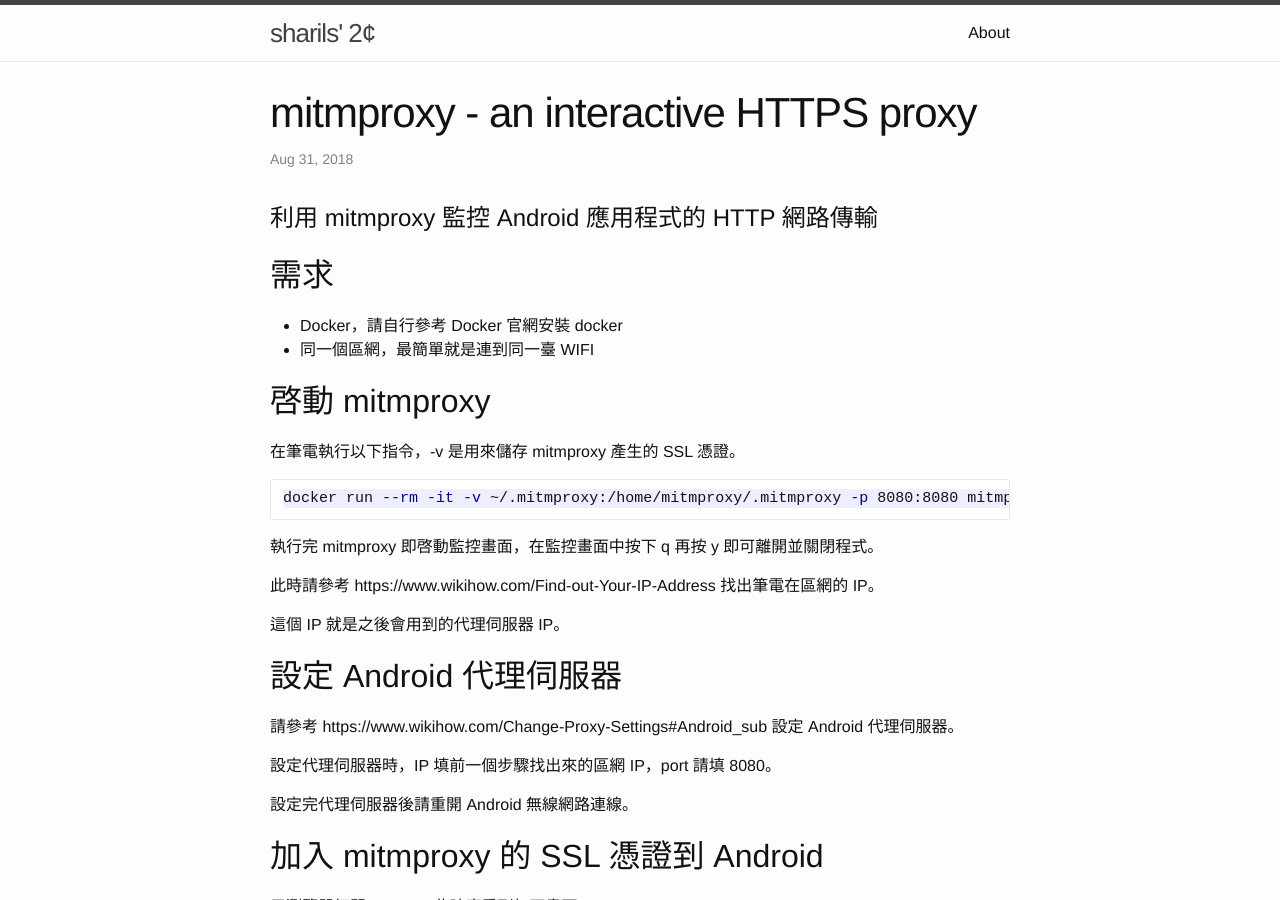
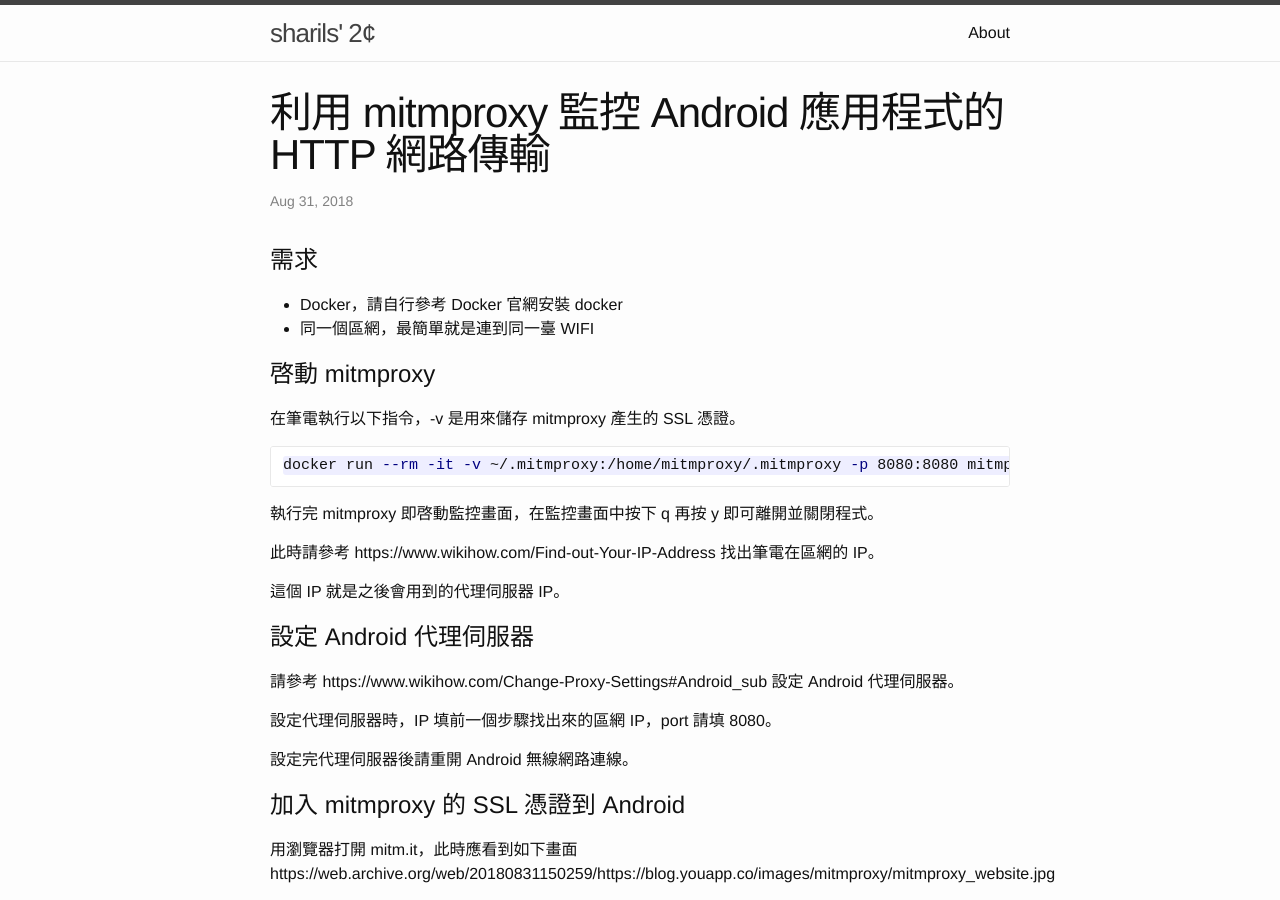
Before and after one commit to sharils/sharils.github.io, a Jekyll site: the page built from _posts/2018-08-31-mitmproxy.markdown, in a window 1280 px wide and 900 px high. Built offline with Jekyll 4.4.1, drawn with Linux system fonts in a browser that asks for light colours.

Commit message:
Fix title

```diff
--- a/_posts/2018-08-31-mitmproxy.markdown
+++ b/_posts/2018-08-31-mitmproxy.markdown
@@ -1,18 +1,16 @@
 ---
 layout: post
-title:  "mitmproxy - an interactive HTTPS proxy"
+title:  "利用 mitmproxy 監控 Android 應用程式的 HTTP 網路傳輸"
 date:   2018-08-31 23:28:47
 categories: jekyll update
 ---
 
-# 利用 mitmproxy 監控 Android 應用程式的 HTTP 網路傳輸
-
-## 需求
+# 需求
 
 - Docker，請自行參考 Docker 官網安裝 docker
 - 同一個區網，最簡單就是連到同一臺 WIFI
 
-## 啓動 mitmproxy
+# 啓動 mitmproxy
 
 在筆電執行以下指令，-v 是用來儲存 mitmproxy 產生的 SSL 憑證。
 
@@ -26,7 +24,7 @@ docker run --rm -it -v ~/.mitmproxy:/home/mitmproxy/.mitmproxy -p 8080:8080 mitm
 
 這個 IP 就是之後會用到的代理伺服器 IP。
 
-## 設定 Android 代理伺服器
+# 設定 Android 代理伺服器
 
 請參考 https://www.wikihow.com/Change-Proxy-Settings#Android_sub 設定 Android 代理伺服器。
 
@@ -34,7 +32,7 @@ docker run --rm -it -v ~/.mitmproxy:/home/mitmproxy/.mitmproxy -p 8080:8080 mitm
 
 設定完代理伺服器後請重開 Android 無線網路連線。
 
-## 加入 mitmproxy 的 SSL 憑證到 Android
+# 加入 mitmproxy 的 SSL 憑證到 Android
 
 用瀏覽器打開 mitm.it，此時應看到如下畫面 https://web.archive.org/web/20180831150259/https://blog.youapp.co/images/mitmproxy/mitmproxy_website.jpg
 
@@ -47,7 +45,7 @@ docker run --rm -it -v ~/.mitmproxy:/home/mitmproxy/.mitmproxy -p 8080:8080 mitm
 1. 設定 Android 代理伺服器的步驟做錯了
 2. 有其他 Android 應用程式干涉網路設定，例如 DNS66，此時關掉相關的 app 就好。
 
-## 監控 Android 應用程式的 HTTP 傳輸
+# 監控 Android 應用程式的 HTTP 傳輸
 
 此時回到 mitmproxy 監控畫面，再打開任何想監控的 Android app，即可看到網路傳輸。
 
```
